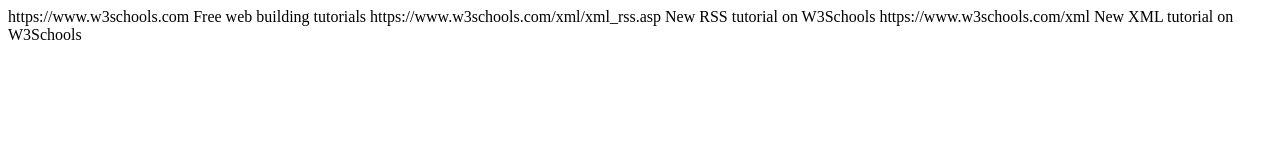
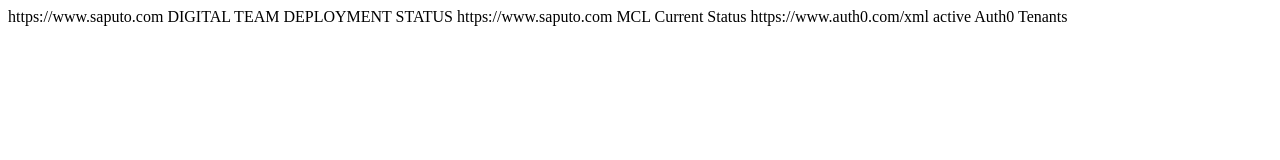
Before and after one commit to pchevallier/digital-rss, a plain HTML site: page index.html in a window 1280 px wide. Drawn offline with Linux system fonts and the light colour scheme.

Commit message:
update rss feeds

```diff
--- a/index.html
+++ b/index.html
@@ -2,18 +2,18 @@
 <rss version="2.0">
 
 <channel>
-  <title>W3Schools Home Page</title>
-  <link>https://www.w3schools.com</link>
-  <description>Free web building tutorials</description>
+  <title>DIGITAL TEAM</title>
+  <link>https://www.saputo.com</link>
+  <description>DIGITAL TEAM DEPLOYMENT STATUS</description>
   <item>
-    <title>RSS Tutorial</title>
-    <link>https://www.w3schools.com/xml/xml_rss.asp</link>
-    <description>New RSS tutorial on W3Schools</description>
+    <title>MILK COLLECTION LOGISTICS</title>
+    <link>https://www.saputo.com</link>
+    <description>MCL Current Status</description>
   </item>
   <item>
-    <title>XML Tutorial</title>
-    <link>https://www.w3schools.com/xml</link>
-    <description>New XML tutorial on W3Schools</description>
+    <title>AUTH0 Active Tenants</title>
+    <link>https://www.auth0.com/xml</link>
+    <description>active Auth0 Tenants</description>
   </item>
 </channel>
 
```
